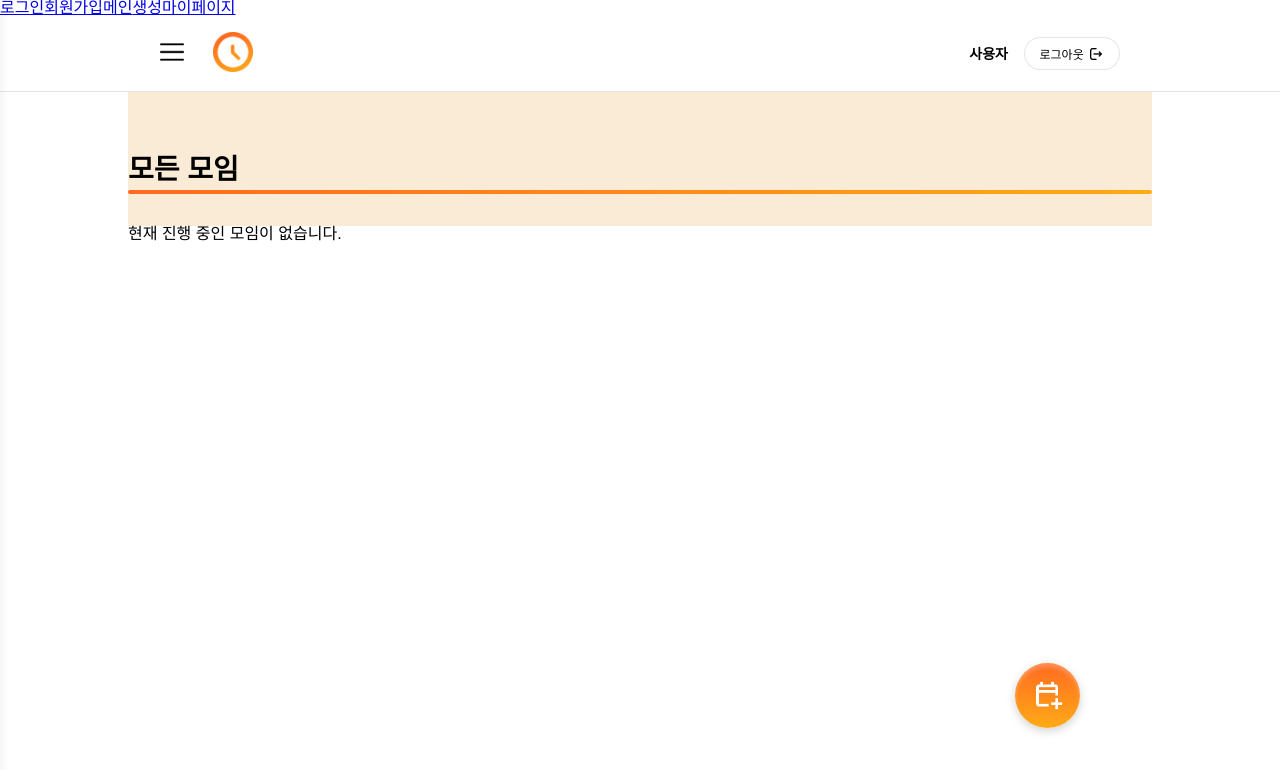
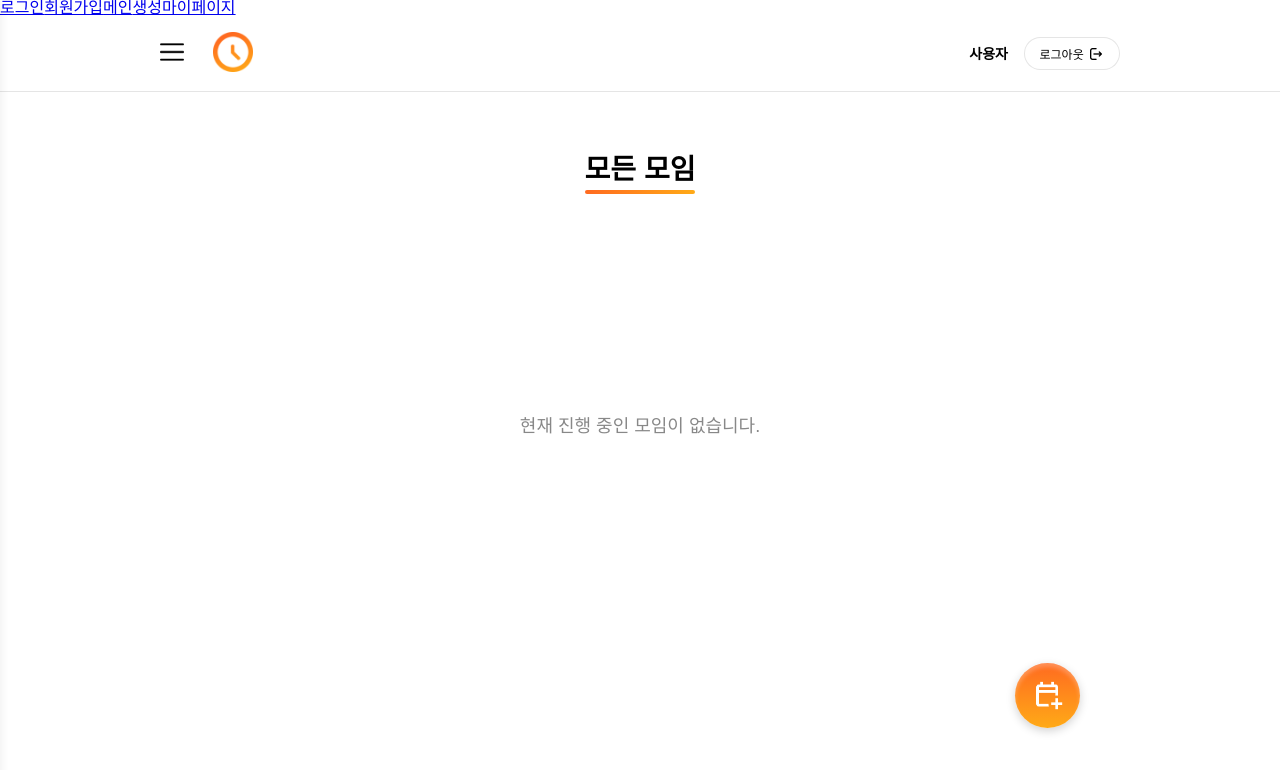
Before and after one commit to moimoimoimoim/frontend, a React (Vite) app: page /main in a window 1280 px wide. Shown: the top 770 px of the page. Built offline with nearby package versions, Linux system fonts and the light colour scheme; a web font is replaced by a local one.

Commit message:
메인페이지 타이틀 jsx css 수정

```diff
--- a/src/components/MainPage/MainPage.css
+++ b/src/components/MainPage/MainPage.css
@@ -1,13 +1,23 @@
-.main-content {
-  width: 1024px;
-  height: 100%;
-}
 .meeting-grid {
+  width: 100%;
+  max-width: 1024px;
+  min-height: 400px; /* 최소 높이 설정 */
   display: grid;
   grid-template-columns: repeat(3, 1fr); /* 3개씩 배치 */
   gap: 24px; /* 카드 사이 간격 */
+  justify-content: start; /* 왼쪽부터 채우기 */
+  align-items: start; /* 상단부터 채우기 */
+}
+
+/* ✅ 모임이 없을 때만 중앙 정렬 */
+.meeting-grid.empty {
+  display: flex;
   justify-content: center;
-  /* margin-top: 20px; */
-  width: 100%;
-  max-width: 1024px;
+  align-items: center;
 }
+
+.no-meeting {
+  text-align: center;
+  font-size: 18px;
+  color: #888;
+}
--- a/src/components/MainPage/MainPageTitle.css
+++ b/src/components/MainPage/MainPageTitle.css
@@ -1,24 +1,27 @@
+.underline-title-container {
+  display: flex;
+  justify-content: center; /* 가로 중앙 정렬 */
+  align-items: center;
+  width: 100%;
+}
+
 .underline-title {
   display: flex;
   flex-direction: column;
-
+  align-items: center; /* 내부 요소 중앙 정렬 */
   font-size: 28px;
   font-weight: bold;
-
   padding-top: 4rem;
   padding-bottom: 2rem;
-  gap: 6px;
-  background-color: antiquewhite;
+  position: relative;
+  text-align: center;
 }
 
 .underline-title::after {
   content: "";
   width: 100%;
   height: 4px;
-  background: linear-gradient(
-    to right,
-    #ff6a20,
-    #ffaa17
-  ); /* 주황색 그라디언트 */
+  background: linear-gradient(to right, #ff6a20, #ffaa17);
   border-radius: 2px;
+  margin-top: 6px;
 }
--- a/src/components/MainPage/MainPageTitle.jsx
+++ b/src/components/MainPage/MainPageTitle.jsx
@@ -1,7 +1,11 @@
 import "./MainPageTitle.css";
 
 const MainPageTitle = ({ text }) => {
-  return <h2 className="underline-title">{text}</h2>;
+  return (
+    <div className="underline-title-container">
+      <h2 className="underline-title">{text}</h2>
+    </div>
+  );
 };
 
 export default MainPageTitle;
--- a/src/pages/MainPage.jsx
+++ b/src/pages/MainPage.jsx
@@ -10,8 +10,8 @@ const MainPage = ({ meetings }) => {
       <div className="main-content">
         <Title text="모든 모임" />
 
-        {/* ✅ 모임 리스트를 출력 */}
-        <div className="meeting-grid">
+        {/* ✅ 모임 리스트를 출력 (없을 때만 flex 적용) */}
+        <div className={`meeting-grid ${meetings.length === 0 ? "empty" : ""}`}>
           {meetings.length === 0 ? (
             <p className="no-meeting">현재 진행 중인 모임이 없습니다.</p>
           ) : (
```
